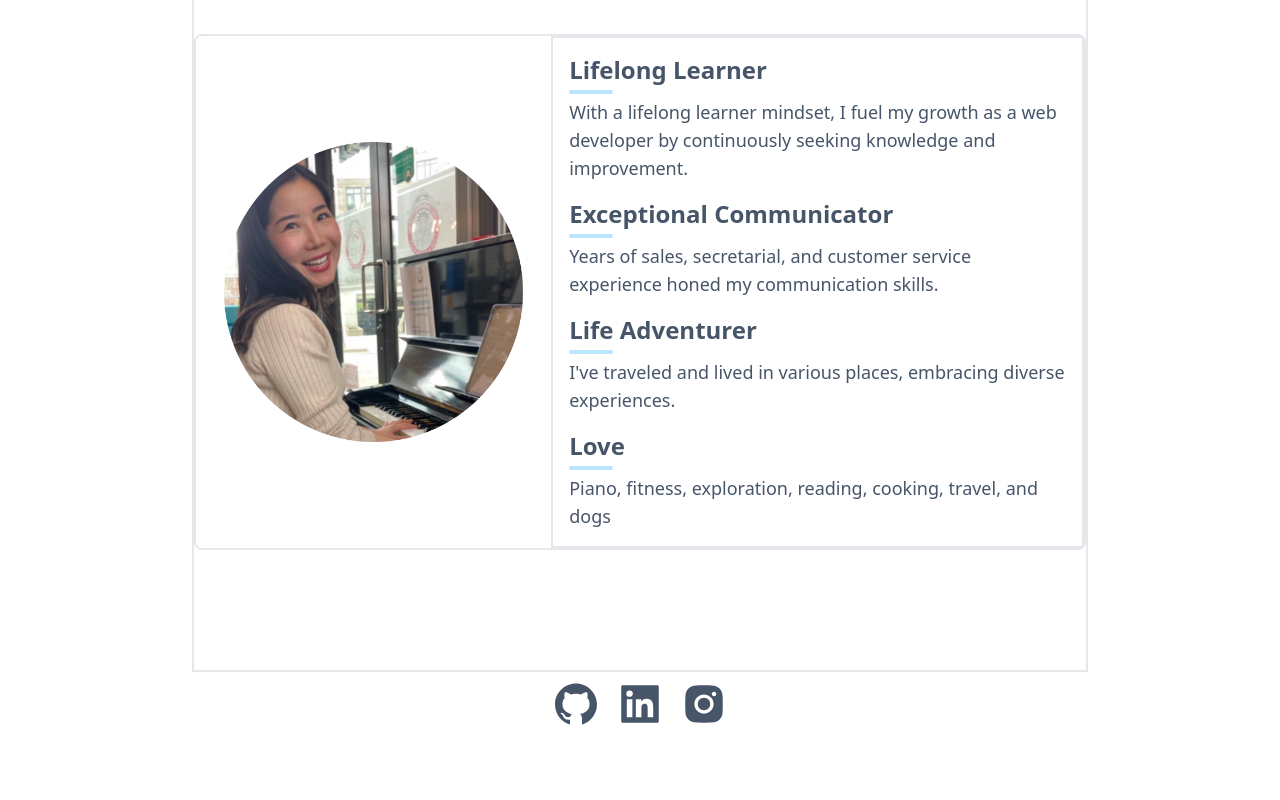
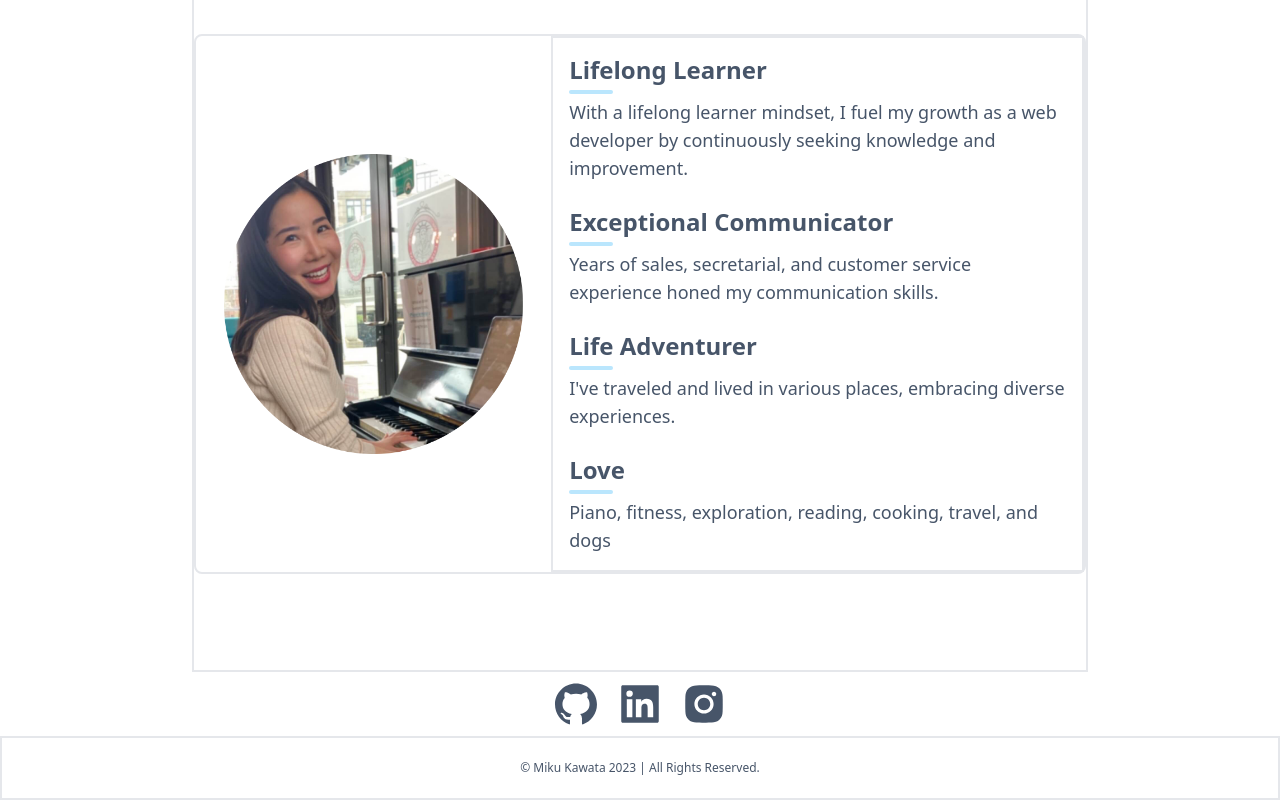
Before and after one commit to mikuweb/Portfolio, a Next.js app: page / in a window 1280 px wide. Shown: the part 3440-4240 px from the top of the page. Before the commit the page ends 4176 px from the top, so only its background shows below. Built offline with nearby package versions, Linux system fonts and the light colour scheme.

Commit message:
create Footer.tsx

```diff
--- a/src/components/About.tsx
+++ b/src/components/About.tsx
@@ -20,7 +20,7 @@ const About = () => {
           </div>
           {/* Right About me */}
           <div className="border-2 p-4 w-full md:w-3/5 flex flex-col justify-center">
-            <ul className="[&>*:not(:last-child)]:mb-4">
+            <ul className="[&>*:not(:last-child)]:mb-6">
               {aboutMe.map(({ title, sentence, id }) => (
                 <li key={id}>
                   <p className="text-lg md:text-2xl font-semibold mb-1">{title}</p>
--- /dev/null
+++ b/src/components/Footer.tsx
@@ -0,0 +1,11 @@
+import React from "react";
+
+const Footer = () => {
+  return (
+    <footer className="border-2 bg-white text-xs text-slate-600 flex justify-center items-center h-16 w-full">
+      <p className="">&copy; Miku Kawata 2023 | All Rights Reserved.</p>
+    </footer>
+  );
+};
+
+export default Footer;
--- a/src/components/Header.tsx
+++ b/src/components/Header.tsx
@@ -22,7 +22,7 @@ const Header = () => {
           <Link href="#skills">Skills</Link>
         </li>
         <li className="py-2 px-4">
-          <Link href="#aboutme">About Me</Link>
+          <Link href="#about">About Me</Link>
         </li>
         <li className="py-2 px-4 rounded-lg bg-blue-100">
           <Link href="#contact">Contact</Link>
--- a/src/layout/Layout.tsx
+++ b/src/layout/Layout.tsx
@@ -1,5 +1,6 @@
 import React, { Fragment } from "react";
 import Header from "@/components/Header";
+import Footer from "@/components/Footer";
 
 interface LayoutProps {
   children: React.ReactNode;
@@ -9,7 +10,7 @@ const Layout: React.FC<LayoutProps> = ({ children }) => {
     <div className="max-w-7xl w-full m-auto">
       <Header />
       <main>{children}</main>
-      {/* <Footer/> */}
+      <Footer />
     </div>
   );
 };
```
